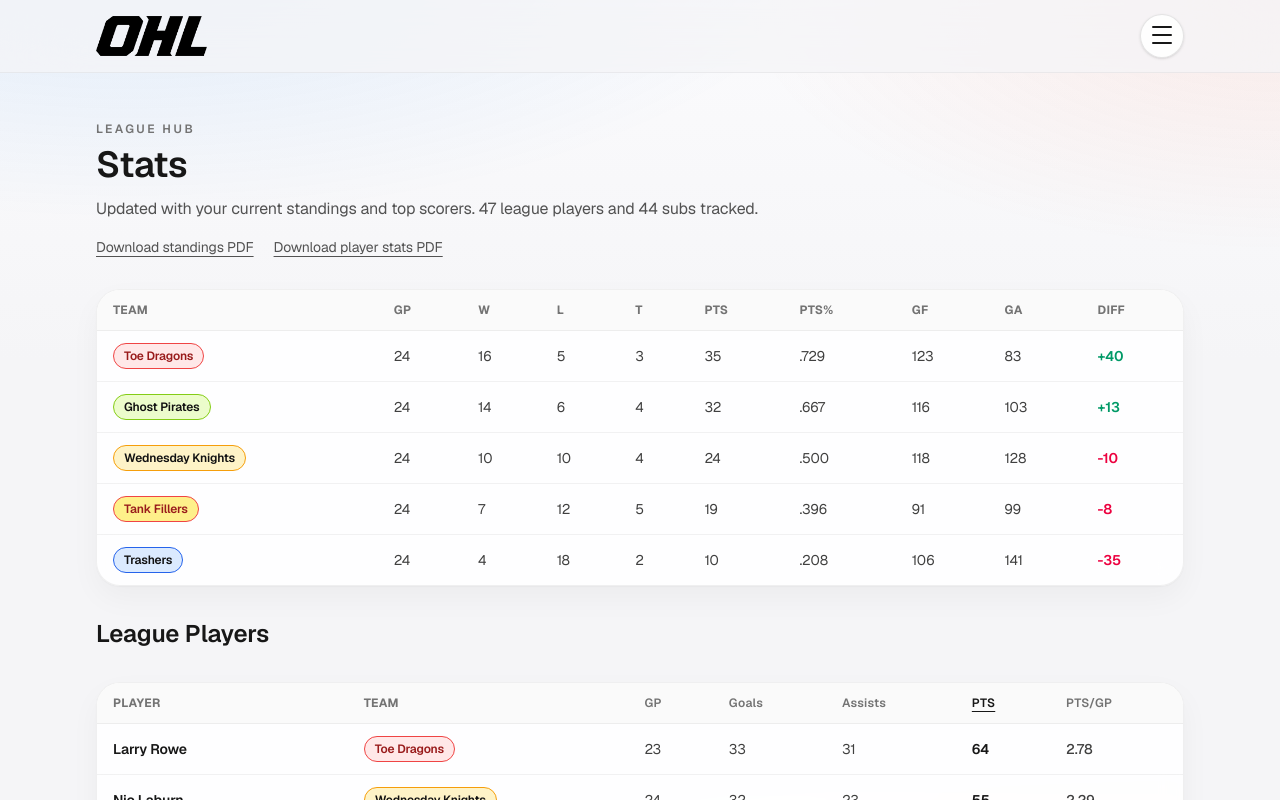
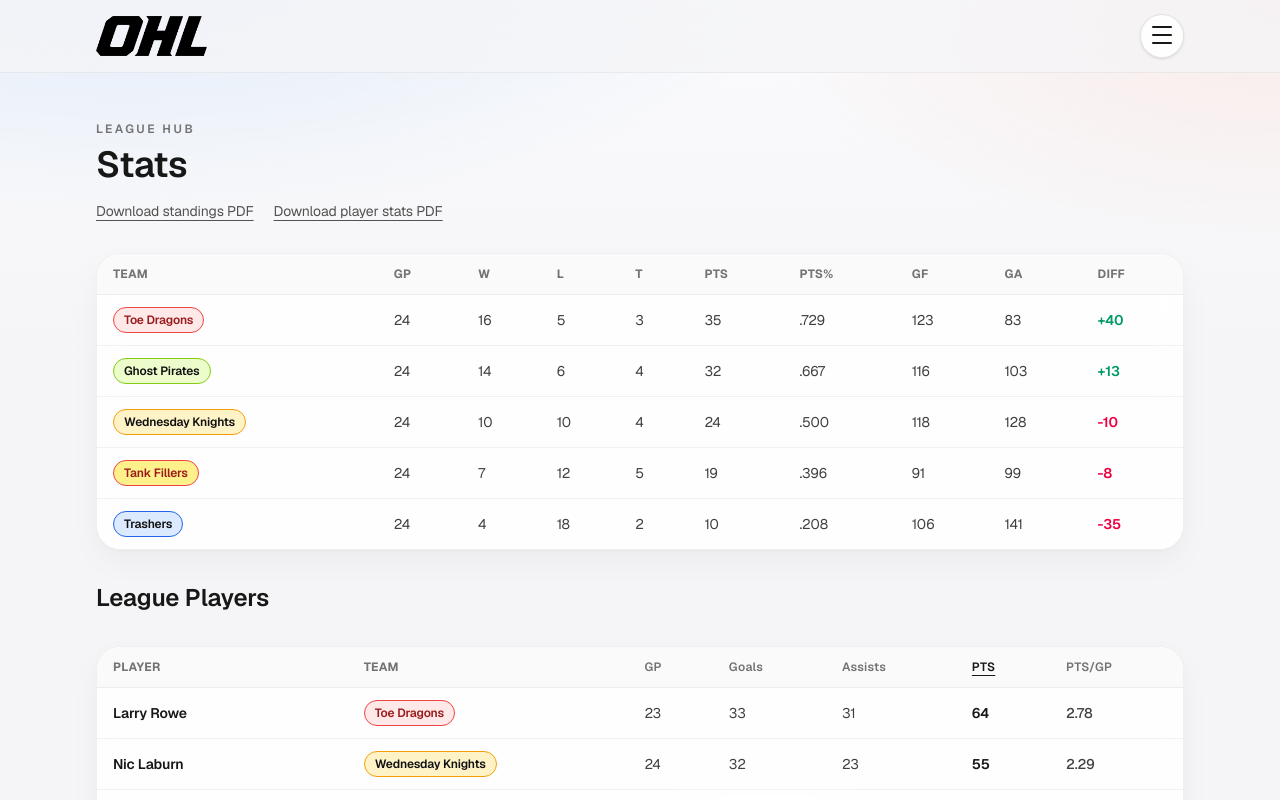
Before and after one commit to a-katai/outlaw, a Next.js app: page /stats in a window 1280 px wide. Shown: the top 800 px of the page. Built offline with nearby package versions, Linux system fonts and the light colour scheme.

Commit message:
chore: simplify stats page intro
Remove the extra tracking summary line from the stats page header for a cleaner presentation.

```diff
--- a/app/stats/page.tsx
+++ b/app/stats/page.tsx
@@ -155,9 +155,6 @@ export default function StatsPage() {
       <div>
         <p className="text-xs font-semibold tracking-[0.2em] text-neutral-500 uppercase">League Hub</p>
         <h1 className="mt-2 text-4xl font-semibold text-neutral-900">Stats</h1>
-        <p className="mt-3 text-neutral-600">
-          Updated with your current standings and top scorers. {leaguePlayers.length} league players and {subPlayers.length} subs tracked.
-        </p>
         <div className="mt-4 flex flex-wrap gap-x-5 gap-y-2 text-sm">
           <button type="button" onClick={downloadStandingsPdf} className="text-neutral-600 underline underline-offset-4 transition hover:text-neutral-900">
             Download standings PDF
```
